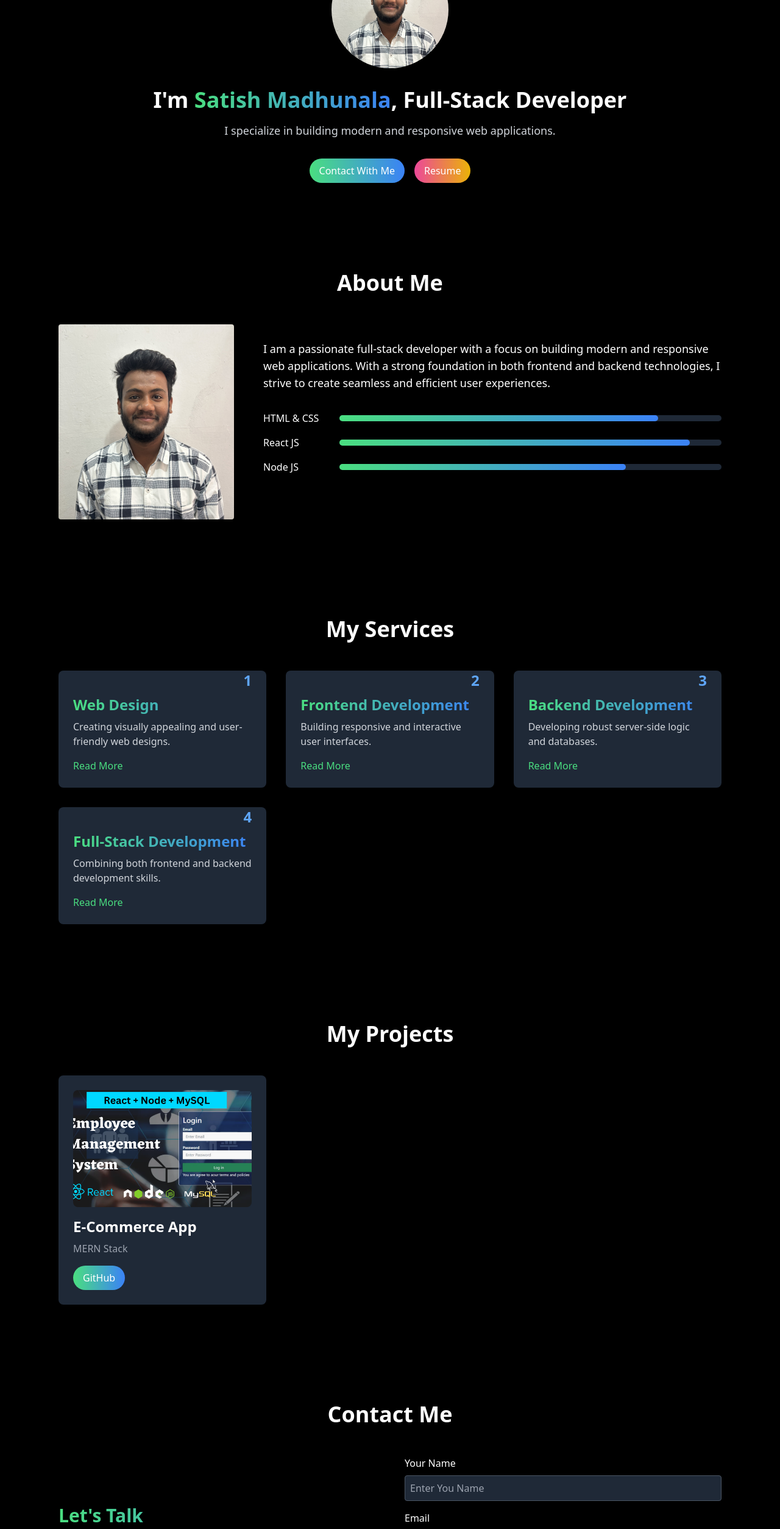
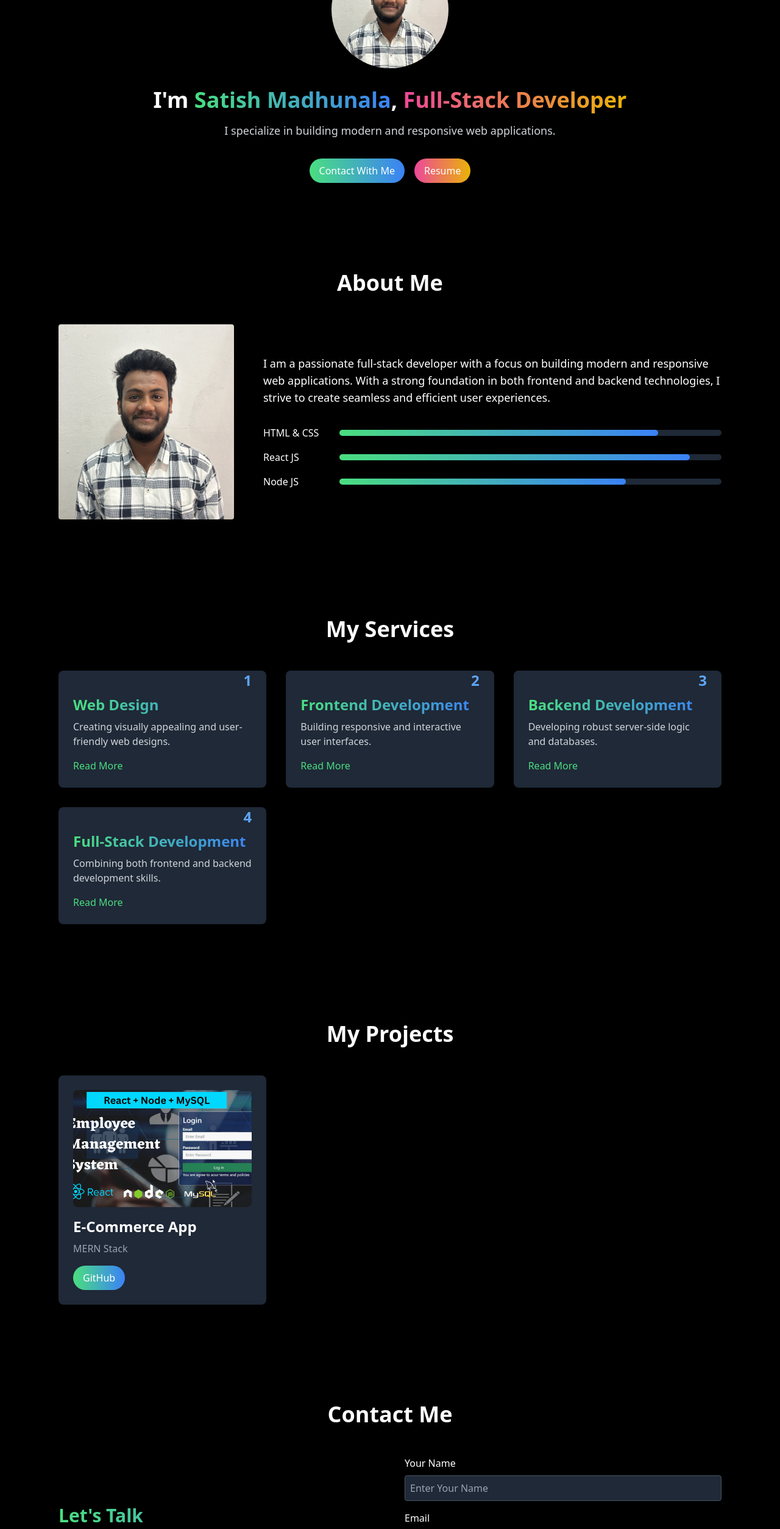
Before and after one commit to satishmadhunala1/portfolio, a React (Vite) app: page / in a window 1280 px wide. Shown: the part 200-2708 px from the top of the page at 61% size. Built offline with nearby package versions, Linux system fonts and the light colour scheme.

Commit message:
animations changes

```diff
--- a/package.json
+++ b/package.json
@@ -10,7 +10,9 @@
     "preview": "vite preview"
   },
   "dependencies": {
+    "aos": "^2.3.4",
     "chart.js": "^4.4.3",
+    "framer-motion": "^11.15.0",
     "react": "^18.3.1",
     "react-chartjs-2": "^5.2.0",
     "react-dom": "^18.3.1",
--- a/src/components/About.jsx
+++ b/src/components/About.jsx
@@ -1,60 +1,82 @@
-import React from "react";
+import React, { useState, useEffect } from "react";
 import AboutImage from "../assets/aboutme-image.png";
 
 const About = () => {
+  const [animateHeading, setAnimateHeading] = useState(false);
+  const [animateImage, setAnimateImage] = useState(false);
+  const [animatedParagraph, setAnimatedParagraph] = useState(false);
+  const [animatedBars, setAnimatedBars] = useState([]);
+
+  useEffect(() => {
+    // Trigger animations sequentially
+    setTimeout(() => setAnimateHeading(true), 300); // Delay for heading
+    setTimeout(() => setAnimateImage(true), 600); // Delay for image
+    setTimeout(() => setAnimatedParagraph(true), 900); // Delay for paragraph
+
+    // Animate progress bars sequentially
+    [0, 1, 2].forEach((barIndex) => {
+      setTimeout(() => {
+        setAnimatedBars((prev) => [...prev, barIndex]);
+      }, 1200 + barIndex * 300); // Delay each bar by 300ms
+    });
+  }, []);
+
   return (
     <div className="bg-black text-white py-20" id="about">
       <div className="container mx-auto px-8 md:px-16 lg:px-24">
-        <h2 className="text-4xl font-bold text-center mb-12">About Me</h2>
+        {/* Heading Animation */}
+        <h2
+          className={`text-4xl font-bold text-center mb-12 transition-transform duration-700 ${
+            animateHeading ? "translate-y-0 opacity-100" : "-translate-y-10 opacity-0"
+          }`}
+        >
+          About Me
+        </h2>
         <div className="flex flex-col md:flex-row items-center md:space-x-12">
+          {/* Image Animation */}
           <img
             src={AboutImage}
-            alt=""
-            className="w-72 h-80 rounded object-cover mb-8 md:mb-0"
+            alt="About Me"
+            className={`w-72 h-80 rounded object-cover mb-8 md:mb-0 transition-transform duration-700 ${
+              animateImage ? "translate-x-0 opacity-100" : "-translate-x-10 opacity-0"
+            }`}
           />
+
           <div className="flex-1">
-            <p className="text-lg mb-8">
+            {/* Paragraph Animation */}
+            <p
+              className={`text-lg mb-8 transition-transform duration-700 ${
+                animatedParagraph
+                  ? "translate-x-0 opacity-100"
+                  : "-translate-x-10 opacity-0"
+              }`}
+            >
               I am a passionate full-stack developer with a focus on building
               modern and responsive web applications. With a strong foundation
               in both frontend and backend technologies, I strive to create
               seamless and efficient user experiences.
             </p>
+
+            {/* Progress Bars Animation */}
             <div className="space-y-4">
-              <div className="flex items-center">
-                <label htmlFor="htmlandcss" className="w-2/12">
-                  HTML & CSS
-                </label>
-                <div className="grow bg-gray-800 rounded-full h-2.5">
-                  <div
-                    className="bg-gradient-to-r from-green-400 to-blue-500 h-2.5 rounded-full
-                    transform transition-transform duration-300 hover:scale-105 w-10/12"
-                  ></div>
+              {[
+                { label: "HTML & CSS", width: "w-10/12" },
+                { label: "React JS", width: "w-11/12" },
+                { label: "Node JS", width: "w-9/12" },
+              ].map((bar, index) => (
+                <div className="flex items-center" key={index}>
+                  <label className="w-2/12">{bar.label}</label>
+                  <div className="grow bg-gray-800 rounded-full h-2.5">
+                    <div
+                      className={`bg-gradient-to-r from-green-400 to-blue-500 h-2.5 rounded-full transition-all duration-700 ${
+                        animatedBars.includes(index)
+                          ? `${bar.width} opacity-100`
+                          : "w-0 opacity-0"
+                      }`}
+                    ></div>
+                  </div>
                 </div>
-              </div>
-              <div className="flex items-center">
-                <label htmlFor="htmlandcss" className="w-2/12">
-                  React JS
-                </label>
-                <div className="grow bg-gray-800 rounded-full h-2.5">
-                  <div
-                    className="bg-gradient-to-r from-green-400 to-blue-500 h-2.5 rounded-full
-                    transform transition-transform duration-300 hover:scale-105 w-11/12"
-                  ></div>
-                </div>
-              </div>
-              <div className="flex items-center">
-                <label htmlFor="htmlandcss" className="w-2/12">
-                  Node JS
-                </label>
-                <div className="grow bg-gray-800 rounded-full h-2.5">
-                  <div
-                    className="bg-gradient-to-r from-green-400 to-blue-500 h-2.5 rounded-full
-                    transform transition-transform duration-300 hover:scale-105 w-9/12"
-                  ></div>
-                </div>
-              </div>
-            </div>
-            <div className="mt-12 flex justify-between text-center">
+              ))}
             </div>
           </div>
         </div>
@@ -64,40 +86,3 @@ const About = () => {
 };
 
 export default About;
-
-
-
-
-
-
-
-
-
-
-
-
-
-                {/* <div>
-                    <h3 className="text-2xl font-bold text-transparent bg-clip-text
-                bg-gradient-to-r from-green-400 to-blue-500">
-                        3+
-                    </h3>
-                    <p>Years Experience</p>
-                </div>
-                 */}
-                {/* <div>
-                    <h3 className="text-2xl font-bold text-transparent bg-clip-text
-                bg-gradient-to-r from-green-400 to-blue-500">
-                        50+
-                    </h3>
-                    <p>Projects Completed</p>
-                </div>
-                 */}
-                {/* <div>
-                    <h3 className="text-2xl font-bold text-transparent bg-clip-text
-                bg-gradient-to-r from-green-400 to-blue-500">
-                        10+
-                    </h3>
-                    <p>Happy Clients</p>
-                </div>
-                 */}
--- a/src/components/Contact.jsx
+++ b/src/components/Contact.jsx
@@ -1,63 +1,115 @@
-import React from 'react'
-import { FaEnvelope, FaMapMarkedAlt, FaPhone } from 'react-icons/fa'
+import React from "react";
+import { FaEnvelope, FaMapMarkedAlt, FaPhone } from "react-icons/fa";
+import { motion } from "framer-motion";
 
 const Contact = () => {
   return (
     <div className="bg-black text-white py-20" id="contact">
       <div className="container mx-auto px-8 md:px-16 lg:px-24">
-        <h2 className="text-4xl font-bold text-center mb-12">Contact Me</h2>
+        <motion.h2
+          className="text-4xl font-bold text-center mb-12"
+          initial={{ opacity: 0, y: -50 }}
+          whileInView={{ opacity: 1, y: 0 }}
+          viewport={{ once: false, amount: 0.5 }}
+          transition={{ duration: 0.5 }}
+        >
+          Contact Me
+        </motion.h2>
         <div className="flex flex-col md:flex-row items-center md:space-x-12">
-          <div className="flex-1">
-            <h3 className='text-3xl font-bold text-transparent bg-clip-text bg-gradient-to-r
-            from-green-400 to-blue-500 mb-4'>Let's Talk</h3>
+          <motion.div
+            className="flex-1"
+            initial={{ opacity: 0, x: -100 }}
+            whileInView={{ opacity: 1, x: 0 }}
+            viewport={{ once: false, amount: 0.5 }}
+            transition={{ duration: 0.6 }}
+          >
+            <h3
+              className="text-3xl font-bold text-transparent bg-clip-text bg-gradient-to-r
+              from-green-400 to-blue-500 mb-4"
+            >
+              Let's Talk
+            </h3>
             <p>I'm open to discussing web development projects or partnership opportunities.</p>
-            <div className='mb-4 mt-8'>
-                <FaEnvelope className='inline-block text-green-400 mr-2'></FaEnvelope>
-                <a href="mailto:youremail@example.com" className='hover:underline'>
+            <div className="mb-4 mt-8">
+              <FaEnvelope className="inline-block text-green-400 mr-2"></FaEnvelope>
+              <a href="mailto:youremail@example.com" className="hover:underline">
                 satishmadhunala03@gmail.com
-                </a>
+              </a>
             </div>
-            <div className='mb-4'>
-                <FaPhone className='inline-block text-green-400 mr-2'></FaPhone>
-                <span>+6309284605</span>
+            <div className="mb-4">
+              <FaPhone className="inline-block text-green-400 mr-2"></FaPhone>
+              <span>+6309284605</span>
             </div>
-            <div className='mb-4'>
-                <FaMapMarkedAlt className='inline-block text-green-400 mr-2'></FaMapMarkedAlt>
-                <span>Hyderabad,India</span>
+            <div className="mb-4">
+              <FaMapMarkedAlt className="inline-block text-green-400 mr-2"></FaMapMarkedAlt>
+              <span>Hyderabad, India</span>
             </div>
-          </div>
-          <div className='flex-1 w-full'>
-            <form className='space-y-4'>
-                <div>
-                    <label htmlFor="name" className='block mb-2'>Your Name</label>
-                    <input type="text"
-                    className='w-full p-2 rounded bg-gray-800 border border-gray-600 focus:outline-none
-                    focus:border-green-400'
-                    placeholder='Enter You Name'/>
-                </div>
-                <div>
-                    <label htmlFor="emial" className='block mb-2'>Email</label>
-                    <input type="text"
-                    className='w-full p-2 rounded bg-gray-800 border border-gray-600 focus:outline-none
-                    focus:border-green-400'
-                    placeholder='Enter You Email'/>
-                </div>
-                <div>
-                    <label htmlFor="message" className='block mb-2'>Message</label>
-                    <textarea type="text"
-                    className='w-full p-2 rounded bg-gray-800 border border-gray-600 focus:outline-none
-                    focus:border-green-400'
-                    rows="5"
-                    placeholder='Enter You Message'/>
-                </div>
-                <button className='bg-gradient-to-r from-green-400 to-blue-500 text-white hidden md:inline
-            transform transition-transform duration-300 hover:scale-105 px-8 py-2 rounded-full'>Send</button>
+          </motion.div>
+          <motion.div
+            className="flex-1 w-full"
+            initial={{ opacity: 0, x: 100 }}
+            whileInView={{ opacity: 1, x: 0 }}
+            viewport={{ once: false, amount: 0.5 }}
+            transition={{ duration: 0.6 }}
+          >
+            <form className="space-y-4">
+              <motion.div
+                initial={{ opacity: 0, y: 20 }}
+                whileInView={{ opacity: 1, y: 0 }}
+                transition={{ duration: 0.5, delay: 0.1 }}
+              >
+                <label htmlFor="name" className="block mb-2">
+                  Your Name
+                </label>
+                <input
+                  type="text"
+                  className="w-full p-2 rounded bg-gray-800 border border-gray-600 focus:outline-none focus:border-green-400"
+                  placeholder="Enter Your Name"
+                />
+              </motion.div>
+              <motion.div
+                initial={{ opacity: 0, y: 20 }}
+                whileInView={{ opacity: 1, y: 0 }}
+                transition={{ duration: 0.5, delay: 0.2 }}
+              >
+                <label htmlFor="email" className="block mb-2">
+                  Email
+                </label>
+                <input
+                  type="text"
+                  className="w-full p-2 rounded bg-gray-800 border border-gray-600 focus:outline-none focus:border-green-400"
+                  placeholder="Enter Your Email"
+                />
+              </motion.div>
+              <motion.div
+                initial={{ opacity: 0, y: 20 }}
+                whileInView={{ opacity: 1, y: 0 }}
+                transition={{ duration: 0.5, delay: 0.3 }}
+              >
+                <label htmlFor="message" className="block mb-2">
+                  Message
+                </label>
+                <textarea
+                  type="text"
+                  className="w-full p-2 rounded bg-gray-800 border border-gray-600 focus:outline-none focus:border-green-400"
+                  rows="5"
+                  placeholder="Enter Your Message"
+                />
+              </motion.div>
+              <motion.button
+                className="bg-gradient-to-r from-green-400 to-blue-500 text-white hidden md:inline transform transition-transform duration-300 hover:scale-105 px-8 py-2 rounded-full"
+                initial={{ opacity: 0, scale: 0.8 }}
+                whileInView={{ opacity: 1, scale: 1 }}
+                transition={{ duration: 0.5, delay: 0.4 }}
+              >
+                Send
+              </motion.button>
             </form>
-          </div>
+          </motion.div>
         </div>
       </div>
     </div>
-  )
-}
+  );
+};
 
-export default Contact
+export default Contact;
--- a/src/components/Hero.jsx
+++ b/src/components/Hero.jsx
@@ -1,31 +1,82 @@
-import React from 'react'
-import HeroImage from '../assets/hero-image.png'
+import React, { useState, useEffect } from 'react';
+import HeroImage from '../assets/hero-image.png';
 
 const Hero = () => {
+  const [animateImage, setAnimateImage] = useState(false);
+  const [animateTitle, setAnimateTitle] = useState(false);
+  const [animateButtons, setAnimateButtons] = useState(false);
+  const [titleIndex, setTitleIndex] = useState(0);
+  const titles = ['Full-Stack Developer', 'MERN Developer'];
+
+  useEffect(() => {
+    // Trigger animations sequentially
+    setTimeout(() => setAnimateImage(true), 500); // Image animates first
+    setTimeout(() => setAnimateTitle(true), 1000); // Title animates next
+    setTimeout(() => setAnimateButtons(true), 1500); // Buttons animate last
+
+    // Cycle through titles every 2.5 seconds
+    const interval = setInterval(() => {
+      setTitleIndex((prevIndex) => (prevIndex + 1) % titles.length);
+    }, 2500);
+
+    return () => clearInterval(interval); // Cleanup interval on component unmount
+  }, []);
+
   return (
-    <div className='bg-black text-white text-center py-16'>
-        <img src={HeroImage} alt=""
-        className='mx-auto mb-8 w-48 h-48 rounded-full object-cover transform
-        transition-transform duration-300 hover:scale-105'/>
-        <h1 className='text-4xl font-bold'>
-            I'm {" "}
-            <span className='text-transparent bg-clip-text bg-gradient-to-r from-green-400 to-blue-500'>Satish Madhunala</span>
-            , Full-Stack Developer
-        </h1>
-        <p className='mt-4 text-lg text-gray-300'>
-            I specialize in building modern and responsive web applications.
-        </p>
-        <div className='mt-8 space-x-4'>
-            <button
-            className='bg-gradient-to-r from-green-400 to-blue-500 text-white
-            transform transition-transform duration-300 hover:scale-105 px-4 py-2 rounded-full'>Contact With Me</button>
-            <button
-            className='bg-gradient-to-r from-pink-500 to-yellow-500 text-white
-            transform transition-transform duration-300 hover:scale-105 px-4 py-2 rounded-full'>Resume</button>
-        </div>
+    <div className="bg-black text-white text-center py-16">
+      {/* Image Animation */}
+      <img
+        src={HeroImage}
+        alt="Profile"
+        className={`mx-auto mb-8 w-48 h-48 rounded-full object-cover transform transition-transform duration-700 ${
+          animateImage ? 'translate-y-0 opacity-100' : '-translate-y-10 opacity-0'
+        }`}
+      />
 
+      {/* Title Animation */}
+      <h1
+        className={`text-4xl font-bold transition-transform duration-700 ${
+          animateTitle ? 'translate-x-0 opacity-100' : '-translate-x-10 opacity-0'
+        }`}
+      >
+        I'm{' '}
+        <span className="text-transparent bg-clip-text bg-gradient-to-r from-green-400 to-blue-500">
+          Satish Madhunala
+        </span>
+        ,{' '}
+        <span className="text-transparent bg-clip-text bg-gradient-to-r from-pink-500 to-yellow-500">
+          {titles[titleIndex]}
+        </span>
+      </h1>
+
+      {/* Subtitle */}
+      <p
+        className={`mt-4 text-lg text-gray-300 transition-transform duration-700 ${
+          animateTitle ? 'translate-x-0 opacity-100' : 'translate-x-10 opacity-0'
+        }`}
+      >
+        I specialize in building modern and responsive web applications.
+      </p>
+
+      {/* Buttons Animation */}
+      <div
+        className={`mt-8 space-x-4 transition-transform duration-700 ${
+          animateButtons ? 'translate-y-0 opacity-100' : 'translate-y-10 opacity-0'
+        }`}
+      >
+        <button
+          className="bg-gradient-to-r from-green-400 to-blue-500 text-white transform transition-transform duration-300 hover:scale-105 px-4 py-2 rounded-full"
+        >
+          Contact With Me
+        </button>
+        <button
+          className="bg-gradient-to-r from-pink-500 to-yellow-500 text-white transform transition-transform duration-300 hover:scale-105 px-4 py-2 rounded-full"
+        >
+          Resume
+        </button>
+      </div>
     </div>
-  )
-}
+  );
+};
 
-export default Hero
+export default Hero;
```
Also changed, not shown: src/components/Navbar.jsx (+59 -16 lines), src/components/Service.jsx (+39 -21 lines), 2 other files (tests, documents, lock files or other folders).
